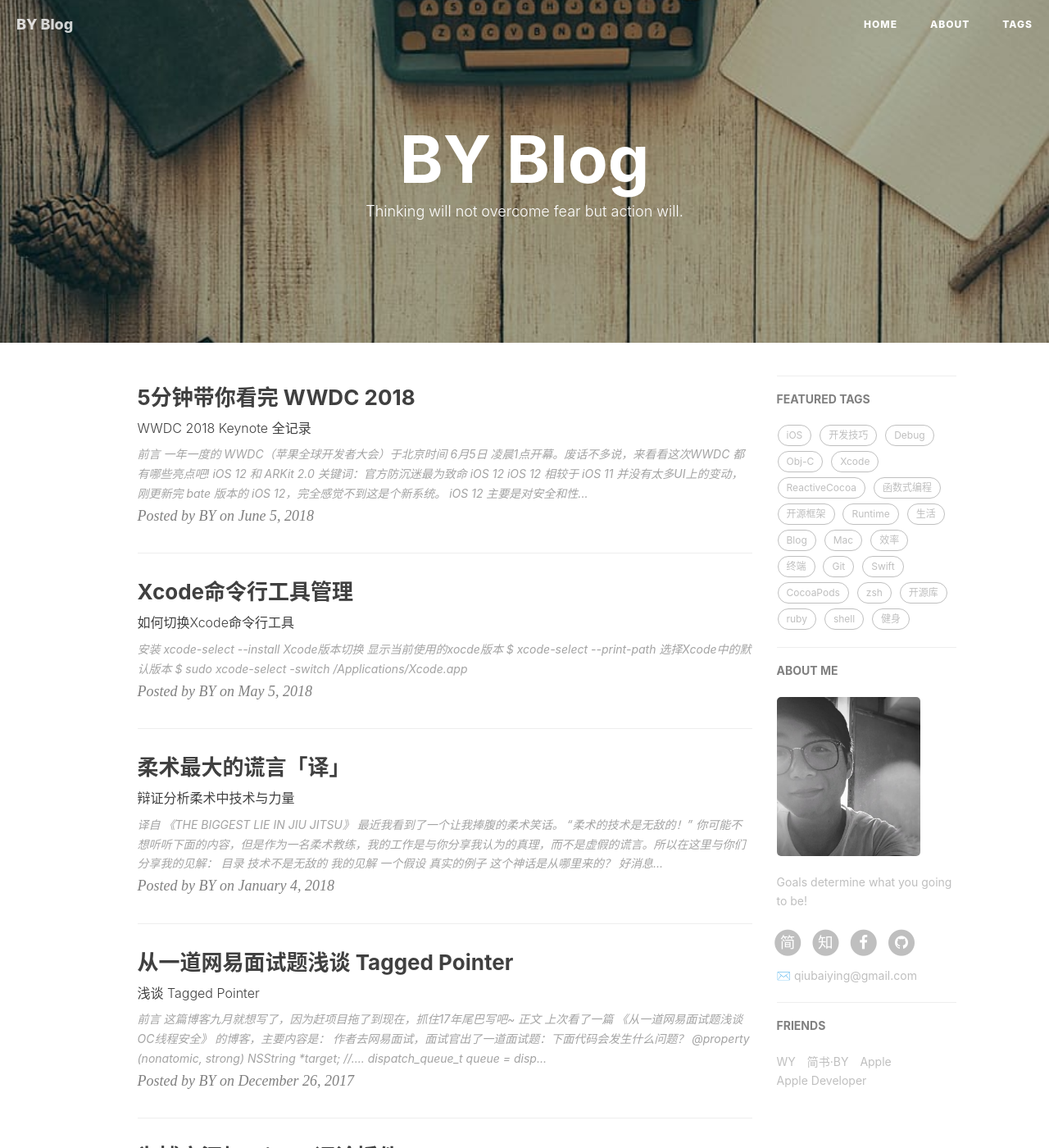
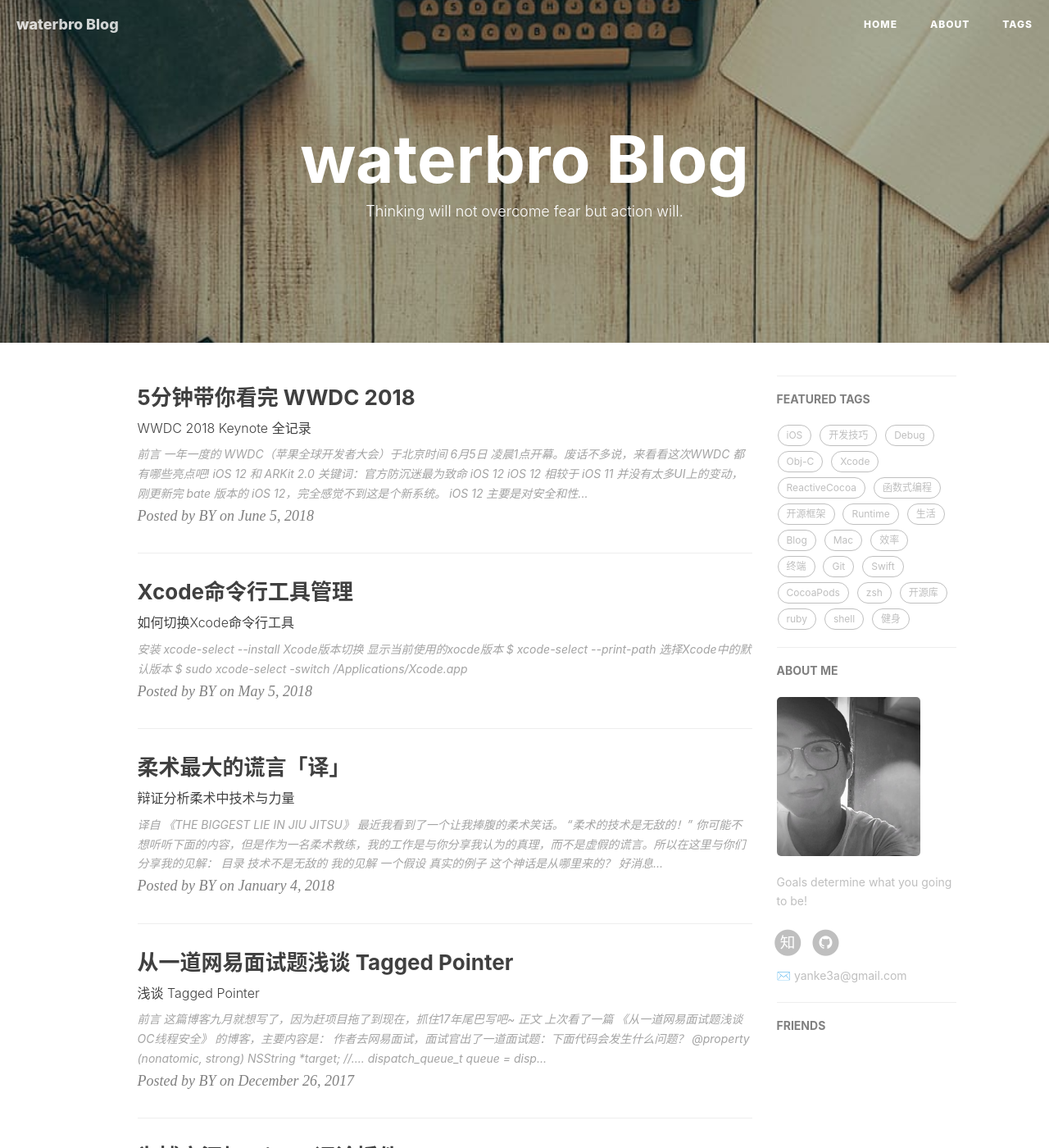
Before and after one commit to waterbroch/waterbroch.github.io, a Jekyll site: the page built from index.html, in a window 1280 px wide and 1400 px high. Shown: the whole window at 82% size. Built offline with Jekyll 4.4.1, drawn with Linux system fonts in a browser that asks for light colours; nearby versions of some CDN libraries; the list of posts is cut into pages by our own code; comment, search, counter and statistics services are not loaded; some of the changed text lies outside the part shown.

Commit message:
modified:   _config.yml

```diff
--- a/_config.yml
+++ b/_config.yml
@@ -1,13 +1,13 @@
 # Site settings
-title: BY Blog
-SEOTitle: 柏荧的博客 | BY Blog
+title: waterbro Blog
+SEOTitle: 水哥的博客 | waterbro Blog
 header-img: img/post-bg-desk.jpg
-email: qiubaiying@gmail.com
-description: "Every failure is leading towards success."
-keyword: "BY, BY Blog, 柏荧的博客, qiubaiying, 邱柏荧, iOS, Apple, iPhone"
-url: "http://qiubaiying.github.io"          # your host, for absolute URL
+email: yanke3a@gmail.com
+description: "Deep Learning and Reinforcement Learning"
+keyword: "Deep Learning, Reinforcement Learning"
+url: "http://waterbroch.github.io"          # your host, for absolute URL
 baseurl: ""      # for example, '/blog' if your blog hosted on 'host/blog'
-github_repo: "https://github.com/qiubaiying/qiubaiying.github.io.git" # you code repository
+github_repo: "https://github.com/waterbroch/waterbroch.github.io.git" # you code repository
 
 # Sidebar settings
 sidebar: true                           # whether or not using Sidebar.
@@ -18,12 +18,12 @@ sidebar-avatar: /img/about-BY-gentle.jpg      # use absolute URL, seeing it's us
 
 # SNS settings
 RSS: false
-# weibo_username:     qiubaiying
-zhihu_username:     qiubaiying
-github_username:    qiubaiying
-facebook_username:  baiying.qiu.7
-jianshu_username:   e71990ada2fd
-#twitter_username:   qiubaiying
+# weibo_username:
+zhihu_username:     waterbro
+github_username:    waterbroch
+#facebook_username:
+#jianshu_username:
+#twitter_username:
 
 
 
@@ -98,17 +98,4 @@ service-worker: true
 
 # Friends
 friends: [
-    {
-        title: "WY",
-        href: "http://zhengwuyang.com"
-    },{
-        title: "简书·BY",
-        href: "http://www.jianshu.com/u/e71990ada2fd"
-    },{
-        title: "Apple",
-        href: "https://apple.com"
-    },{
-        title: "Apple Developer",
-        href: "https://developer.apple.com/"
-    }
 ]
```
